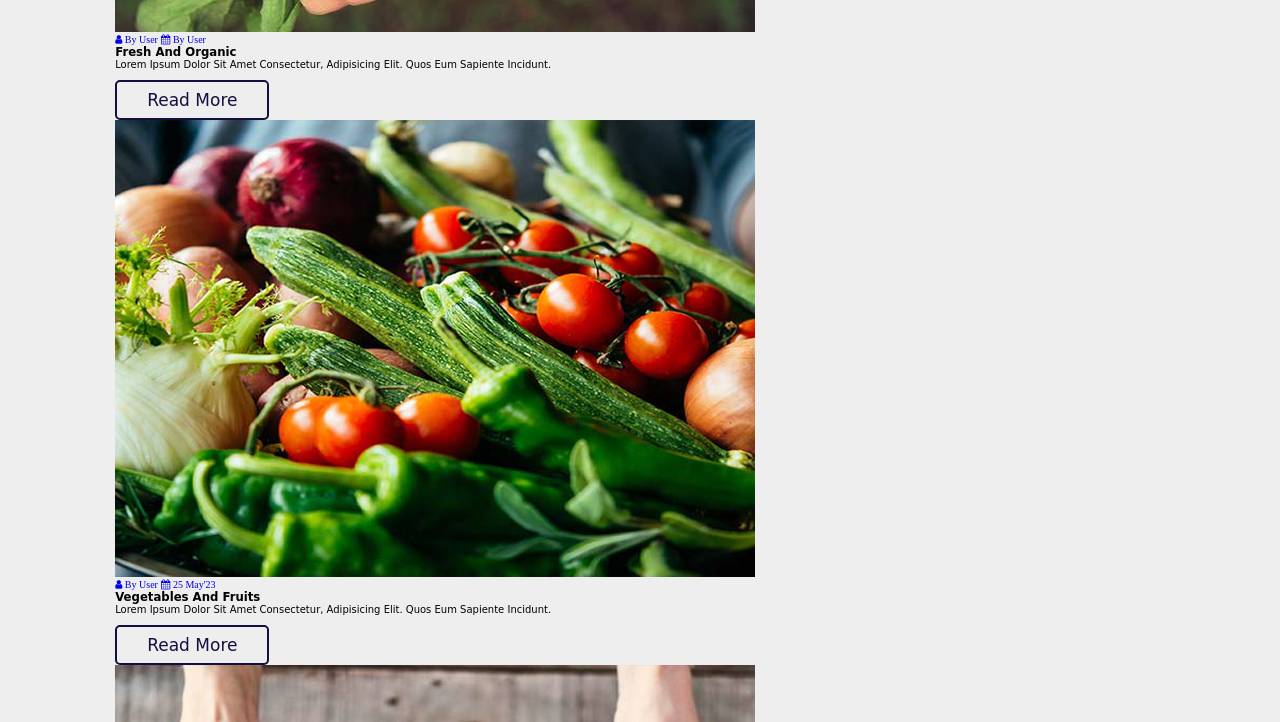
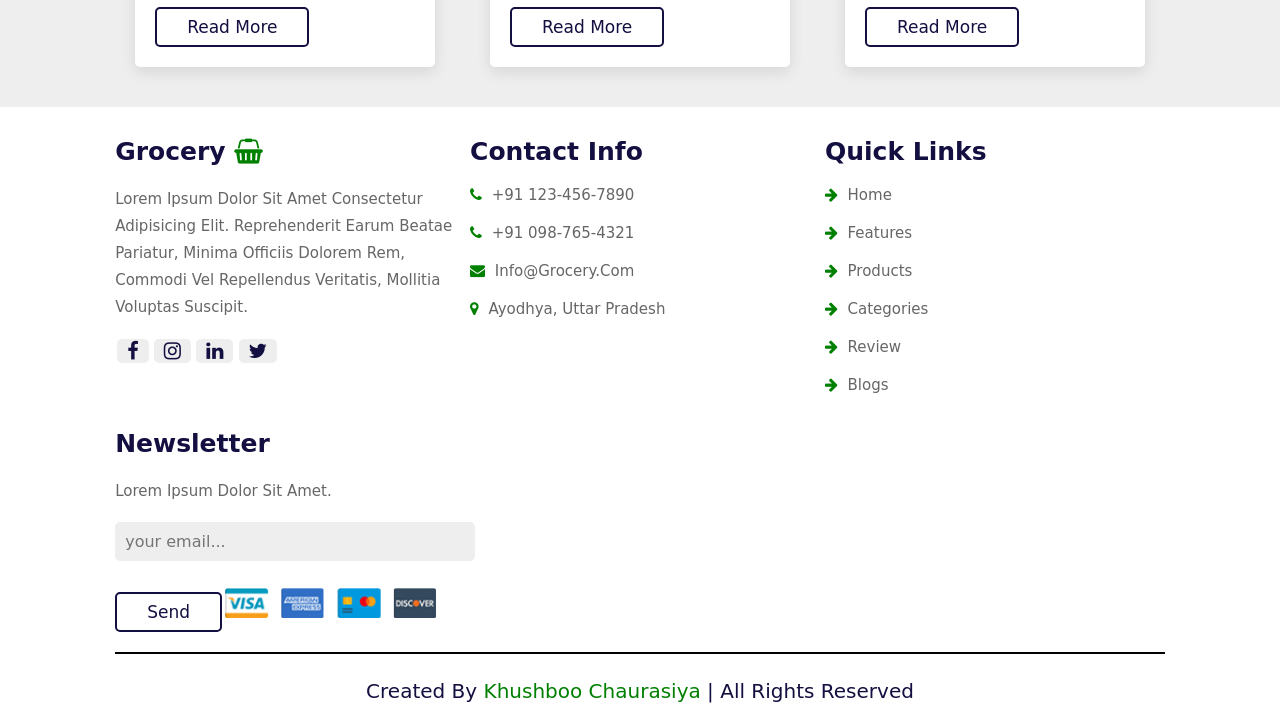
Before and after one commit to Khushboo-25/Ecommerce-Grocery-Website, a plain HTML site: page index.html in a window 1280 px wide. Shown: the part 4158-4880 px from the top of the page. Drawn offline with nearby package versions, Linux system fonts and the light colour scheme; a web font is replaced by a local one.

Commit message:
Update style.css

```diff
--- a/css/style.css
+++ b/css/style.css
@@ -1,6 +1,5 @@
 
 @import url('https://fonts.googleapis.com/css2?family=Merriweather:ital,wght@0,700;1,700;1,900&family=Playpen+Sans:wght@300;400;500&display=swap');
-
 
 :root{
     --green: green;
@@ -8,7 +7,7 @@
     --light-color: #666;
     --box-shadow: 0 0.5rem 1.5rem rgba(0,0,0,0.1);
 
-    --border: 2rem solid rgba(0,0,0.1);
+    --border: .2rem solid rgba(0,0,0.1);
     --outline: 0.1rem solid #666;
 }
 
@@ -50,7 +49,6 @@ body{
     color: #fff;
 }
 
-
 .btn{
     margin-top: 1rem;
     border: .2rem solid var(--black);
@@ -67,7 +65,6 @@ body{
     background: var(--green);
     color: #fff;
 }
-
 
 .header{
     /* border: 2px solid; */
@@ -134,7 +131,6 @@ body{
     display: flex;
     align-items: center;
     box-shadow: var(--box-shadow);
-
 }
 
 .header .search-form.active{
@@ -407,6 +403,8 @@ section{
 
 /* categories */
 .categories .box-container {
+
+    /* border: 3px solid #130f40; */
     display: grid;
     grid-template-columns: repeat(auto-fit,minmax(26rem,1fr));
     gap: 1.5rem;
@@ -446,6 +444,10 @@ section{
     padding: 1rem 0;
 }
 /* categories */
+
+
+
+/* review */
 .review  .review-slider{
     /* border: 1px solid red; */
     padding: 1rem;
@@ -493,6 +495,173 @@ section{
     /* padding: .5rem 0; */
 }
 
+/* review */
+
+
+/* blogs */
+.blogs .box-container {
+    display: grid;
+    /* border: 5px solid #130f40; */
+    /* background: #000; */
+    grid-template-columns: repeat(auto-fit,minmax(26rem,1fr));
+    gap: 1.5rem;
+}
+
+
+.blogs .box-container .box{
+    margin:2rem;
+    /* padding: 0 0 3rem 0; */
+    background: #fff;
+    border-radius: .5rem;
+    box-shadow: var(--box-shadow);
+    text-align: center;
+}
+/*
+.blogs .box-container .box:hover{
+    box-shadow: 1px 1px 10px 4px var(--green);
+} */
+
+
+.blogs .box-container .box img{
+    /* margin:  0; */
+    height: 22rem;
+    width: 100%;
+    object-fit: cover;
+    /* border-radius: 2rem; */
+}
+
+.blogs .box-container .box .content {
+    /* border: 1px solid black; */
+    /* background-color: aqua; */
+    padding:  0 2rem 2rem 2rem;
+    text-align: left;
+}
+
+.blogs .box-container .box .content h3{
+    font-size: 2rem;
+    color:  var(--black);
+    line-height: 1.8;
+}
+
+.blogs .box-container .box .content p{
+    font-size: 1.7rem;
+    color: var(--light-color);
+    line-height: 1.8;
+    padding:  .5rem 0;
+}
+.blogs .box-container .box .content .icons{
+    display: flex;
+    align-items: center;
+    justify-content: space-between;
+    padding-bottom: 1rem ;
+    border-bottom: var(--border);
+}
+
+.blogs .box-container .box .content .icons a{
+    font-size: 1.7rem;
+    color: var(--green);
+    line-height: 1.8;
+    /* padding: 1rem 1rem; */
+}
+
+
+/* blogs */
+
+
+
+
+/* footer */
+
+.footer{
+    background: #fff;
+
+}
+.footer .box-container{
+    display: grid;
+    grid-template-columns: repeat(auto-fit,minmax(26rem,1fr));
+    gap: 1.5rem;
+}
+.footer .box-container .box h3{
+    font-size: 2.5rem;
+    color: var(--black);
+    padding: 1rem 0;
+}
+.footer .box-container .box h3 i{
+    color: var(--green);
+}
+
+.footer .box-container .box .links{
+    display: block;
+    font-size: 1.5rem;
+    color: var(--light-color);
+    padding: 1rem 0;
+}
+
+
+.footer .box-container .box .links i{
+    color: var(--green);
+    padding-right: .5rem ;
+}
+.footer .box-container .box .links:hover i{
+    padding-right: 2rem;
+}
+.footer .box-container .box p{
+    line-height: 1.8;
+    font-size: 1.5rem;
+    color: var(--light-color);
+    padding: 1rem 0;
+}
+
+
+.footer .box-container .box  .share a{
+    /* border: 1px solid#130f40; */
+    height: 4rem;
+    width: 4rem;
+    line-height: 4rem;
+    padding: 0 1rem;
+    border-radius: .5rem;
+    font-size: 2rem;
+    color: var(--black);
+    margin-left: .2rem;
+    background: #eee;
+    /* text-align: center; */
+
+}
+.footer .box-container .box  .share a:hover{
+    background: var(--green);
+    color: #fff;
+}
+
+.footer .box-container .box .email{
+    width: 100%;
+    margin: .7rem 0  ;
+    padding: 1rem;
+    border-radius: .5rem;
+    background: #eee;
+    font-size: 1.6rem;
+    color: var(--black);
+    text-transform: none;
+
+}
+.footer .box-container .box .payment-img{
+    margin-top: 2rem;
+    height: 3rem;
+}
+
+.footer .credit{
+    text-align: center;
+    margin-top: 2rem;
+    padding: 1rem;
+    padding-top: 2.5rem;
+    font-size: 2rem;
+    color: var(--black);
+    border-top: var(--border);
+}
+.footer .credit span{
+    color: var(--green);
+}
+/* footer */
+
 /* media queries*/
 @media (max-width:991px)
 {
@@ -539,5 +708,8 @@ section{
     .heading{
         font-size: 2.5rem;
     }
+    .footer{
+        text-align: center;
+    }
 
 }
```
